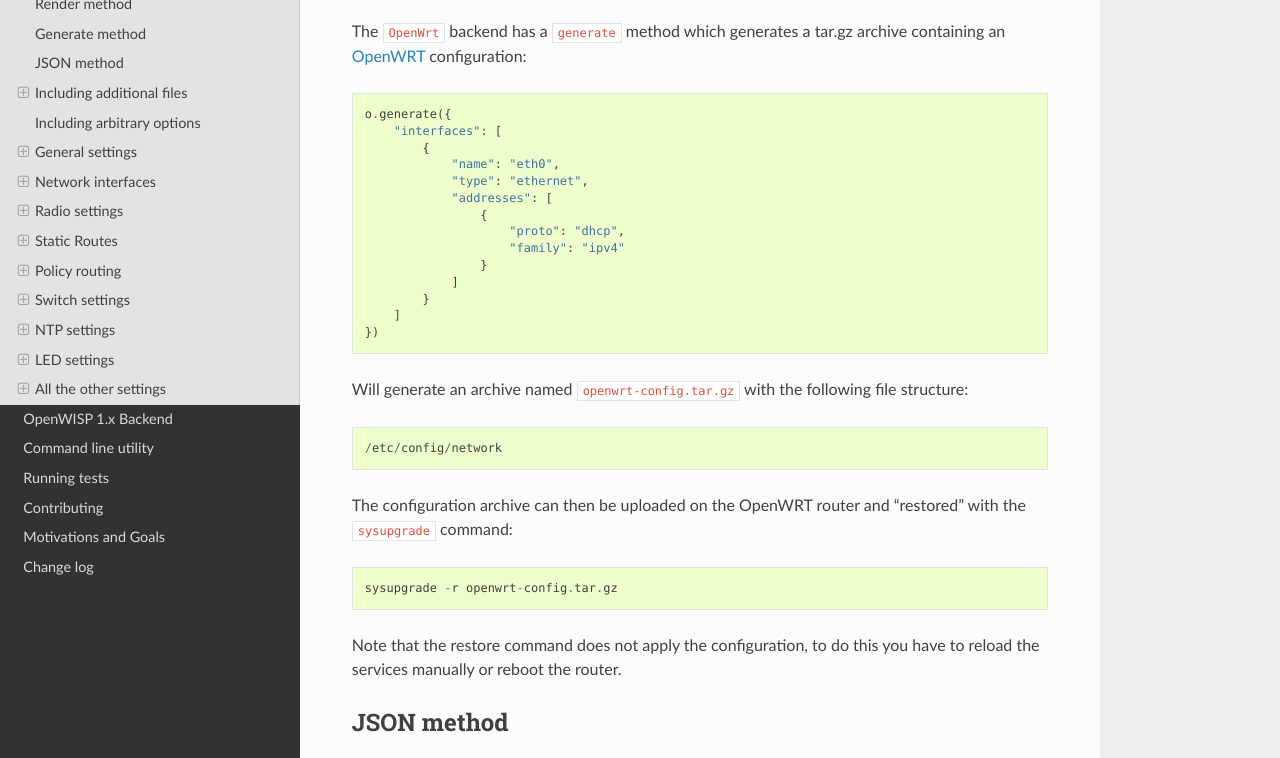
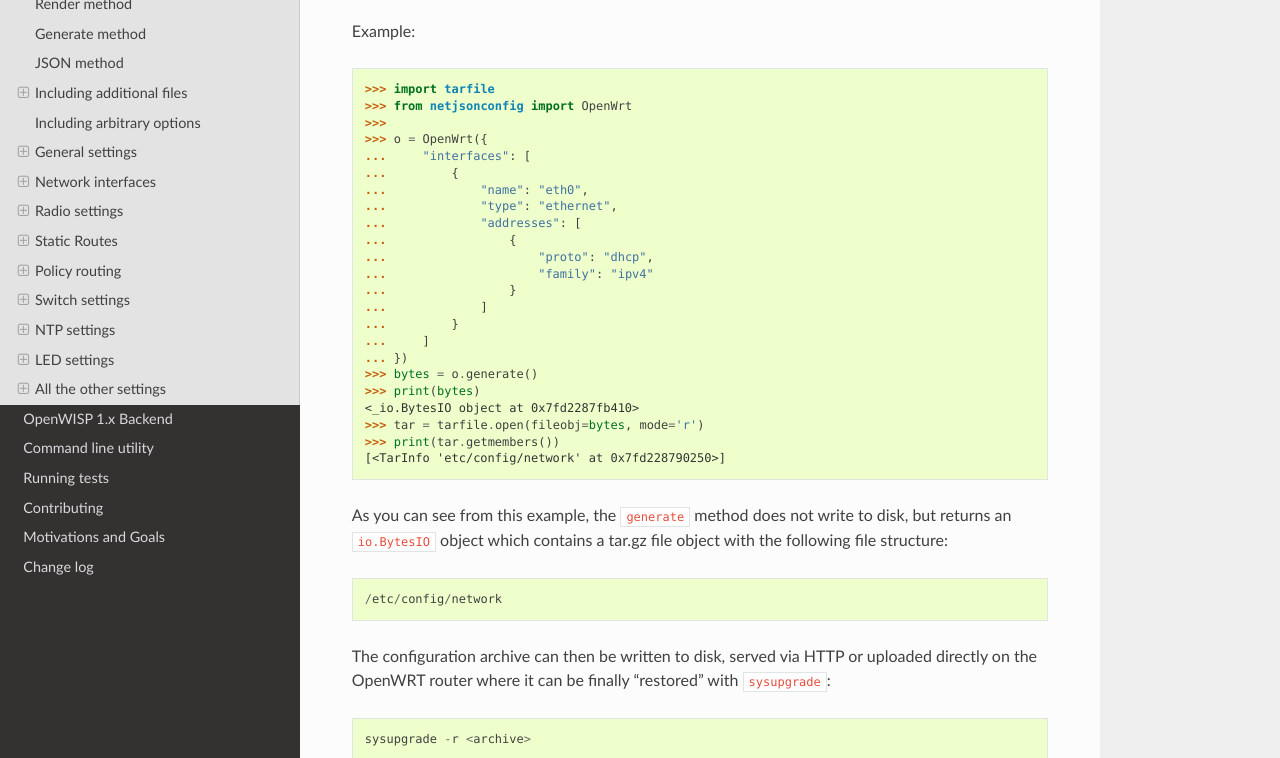
Before and after one commit to openwisp/netjsonconfig, a Sphinx documentation site: the page built from docs/source/backends/openwrt.rst, in a window 1280 px wide and 1400 px high, scrolled down 1694 px, cut to the strip 236-994 px from the top of the window. Built offline with Sphinx 7.4.7 and the Read the Docs theme 2.0.0, drawn with Linux system fonts in a browser that asks for light colours.

Commit message:
generate() now returns an in-memory file object #32

```diff
--- a/docs/source/backends/openwrt.rst
+++ b/docs/source/backends/openwrt.rst
@@ -86,35 +86,44 @@
 
 .. automethod:: netjsonconfig.OpenWrt.generate
 
-The ``OpenWrt`` backend has a ``generate`` method which generates a
-tar.gz archive containing an `OpenWRT <http://openwrt.org>`_ configuration:
+Example:
 
 .. code-block:: python
 
-    o.generate({
-        "interfaces": [
-            {
-                "name": "eth0",
-                "type": "ethernet",
-                "addresses": [
-                    {
-                        "proto": "dhcp",
-                        "family": "ipv4"
-                    }
-                ]
-            }
-        ]
-    })
+    >>> import tarfile
+    >>> from netjsonconfig import OpenWrt
+    >>>
+    >>> o = OpenWrt({
+    ...     "interfaces": [
+    ...         {
+    ...             "name": "eth0",
+    ...             "type": "ethernet",
+    ...             "addresses": [
+    ...                 {
+    ...                     "proto": "dhcp",
+    ...                     "family": "ipv4"
+    ...                 }
+    ...             ]
+    ...         }
+    ...     ]
+    ... })
+    >>> bytes = o.generate()
+    >>> print(bytes)
+    <_io.BytesIO object at 0x7fd2287fb410>
+    >>> tar = tarfile.open(fileobj=bytes, mode='r')
+    >>> print(tar.getmembers())
+    [<TarInfo 'etc/config/network' at 0x7fd228790250>]
 
-Will generate an archive named ``openwrt-config.tar.gz`` with the
+As you can see from this example, the ``generate`` method does not write to disk,
+but returns an ``io.BytesIO`` object which contains a tar.gz file object with the
 following file structure::
 
     /etc/config/network
 
-The configuration archive can then be uploaded on the OpenWRT router and "restored"
-with the ``sysupgrade`` command::
+The configuration archive can then be written to disk, served via HTTP or uploaded
+directly on the OpenWRT router where it can be finally  "restored" with ``sysupgrade``::
 
-    sysupgrade -r openwrt-config.tar.gz
+    sysupgrade -r <archive>
 
 Note that the restore command does not apply the configuration, to do this you have
 to reload the services manually or reboot the router.
```
Also changed, not shown: 4 other files.
